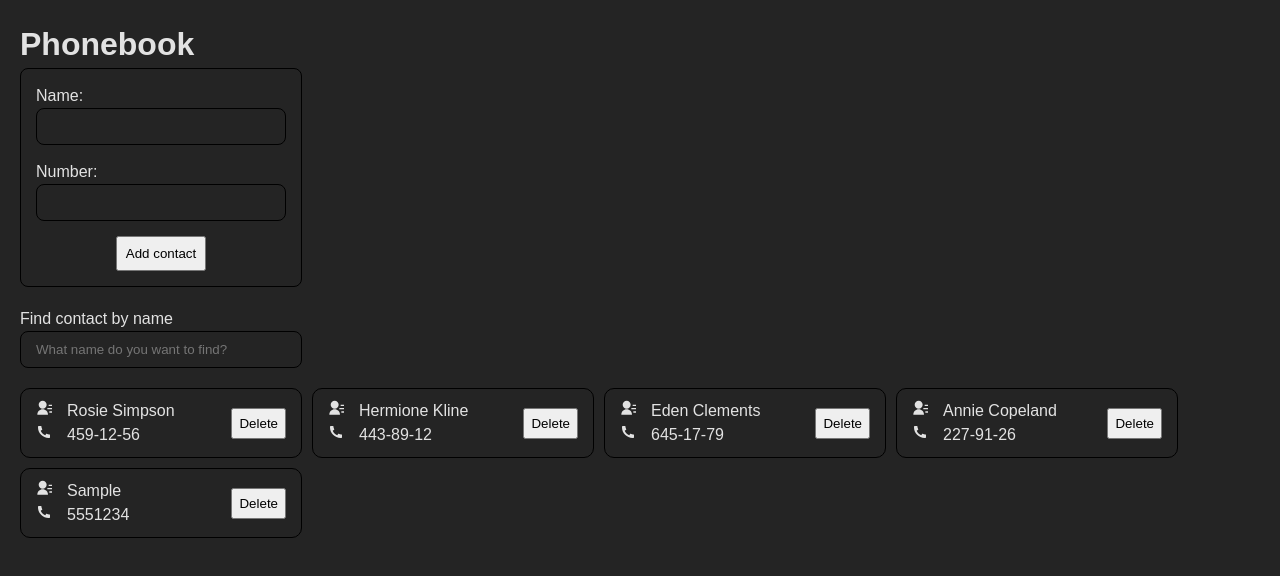
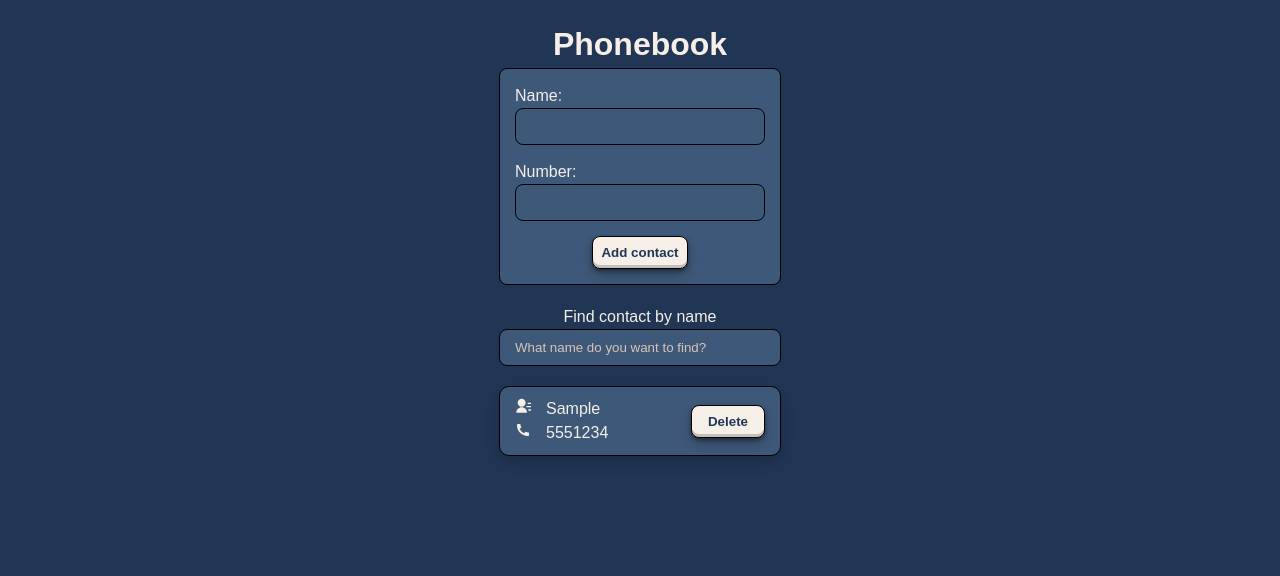
Before and after one commit to Dmytro-Tr/goit-react-hw-08, a React (Vite) app: page / in a window 1280 px wide. Both pictures are taken after typing "Sample", "5551234" into the empty fields and a click on the button "Add contact". Shown: the top 576 px of the page. Built offline with nearby package versions, Linux system fonts and the light colour scheme.

Commit message:
styles, delete items

```diff
--- a/src/components/Contact/contact.module.css
+++ b/src/components/Contact/contact.module.css
@@ -6,6 +6,13 @@
   border: 1px solid #000;
   border-radius: 10px;
   padding: 10px 15px;
+  background-color: #3E5879;
+  box-shadow: 0 5px 15px 0 rgba(0, 0, 0, 0.2);
+  transition: box-shadow 200ms ease-in;
+}
+
+.item:hover {
+  box-shadow: 0 5px 15px 0 #3E5879;
 }
 
 .text {
@@ -16,6 +23,18 @@
 
 .button {
   display: block;
-  padding: 6px;
+  padding: 8px 16px;
   margin: 0;
+  background-color: #F5EFE7;
+  color: #213555;
+  font-weight: 600;
+  border: 1px solid #000;
+  border-radius: 8px;
+  box-shadow: rgba(0, 0, 0, 0.4) 0px 2px 4px, rgba(0, 0, 0, 0.3) 0px 7px 13px -3px, rgba(0, 0, 0, 0.2) 0px -3px 0px inset;
+  transition: background-color 250ms ease-in-out;
 }
+
+.button:hover,
+.button:active {
+  background-color: #D8C4B6;
+}
--- a/src/components/ContactForm/ContactForm.jsx
+++ b/src/components/ContactForm/ContactForm.jsx
@@ -38,6 +38,7 @@ const ContactForm = () => {
   });
 
   return (
+    <div className={s.wrapper}>
       <Formik
         initialValues={initialValues}
         onSubmit={onSubmit}
@@ -78,6 +79,7 @@ const ContactForm = () => {
           </button>
         </Form>
       </Formik>
+    </div>
   );
 };
 
--- a/src/components/ContactForm/contactForm.module.css
+++ b/src/components/ContactForm/contactForm.module.css
@@ -1,3 +1,10 @@
+.wrapper {
+  display: flex;
+  flex-direction: column;
+  align-items: center;
+  justify-content: center;
+}
+
 .form {
   display: flex;
   flex-direction: column;
@@ -6,6 +13,7 @@
   margin-bottom: 20px;
   padding: 15px;
   border-radius: 8px;
+  background-color: #3E5879;
 }
 
 .input {
@@ -20,6 +28,18 @@
   padding: 8px 8px;
   display: block;
   margin: 0 auto;
+  background-color: #F5EFE7;
+  color: #213555;
+  font-weight: 600;
+  border: 1px solid #000;
+  border-radius: 8px;
+  box-shadow: rgba(0, 0, 0, 0.4) 0px 2px 4px, rgba(0, 0, 0, 0.3) 0px 7px 13px -3px, rgba(0, 0, 0, 0.2) 0px -3px 0px inset;
+  transition: background-color 250ms ease-in-out;
+}
+
+.button:hover,
+.button:active {
+  background-color: #D8C4B6;
 }
 
 .error {
--- a/src/components/ContactList/contactList.module.css
+++ b/src/components/ContactList/contactList.module.css
@@ -2,4 +2,6 @@
   display: flex;
   gap: 10px;
   flex-wrap: wrap;
+  align-items: center;
+  justify-content: center;
 }
--- a/src/components/SearchBox/SearchBox.jsx
+++ b/src/components/SearchBox/SearchBox.jsx
@@ -6,7 +6,7 @@ const SearchBox = () => {
   const dispatch = useDispatch();
 
   return (
-    <div>
+    <div className={s.box}>
       <p>Find contact by name</p>
       <input
         type="text"
--- a/src/components/SearchBox/searchbox.module.css
+++ b/src/components/SearchBox/searchbox.module.css
@@ -1,8 +1,19 @@
+.box {
+  display: flex;
+  flex-direction: column;
+  align-items: center;
+  justify-content: center;
+}
+
 .input {
   width: 250px;
   padding: 10px 15px;
   border-radius: 8px;
-  background-color: inherit;
+  background-color: #3E5879;
   border: 1px solid #000;
   margin-bottom: 20px;
 }
+
+.input::placeholder {
+  color: #D8C4B6;
+}
--- a/src/index.css
+++ b/src/index.css
@@ -5,7 +5,7 @@
 
   color-scheme: light dark;
   color: rgba(255, 255, 255, 0.87);
-  background-color: #242424;
+  background-color: #213555;
 
   font-synthesis: none;
   text-rendering: optimizeLegibility;
@@ -19,6 +19,7 @@ body {
   padding: 20px;
   max-width: 1280px;
   margin: 0 auto;
+  color: #F5EFE7;
 }
 
 h1,
@@ -29,6 +30,7 @@ h5,
 h6,
 p {
   margin: 0;
+  text-align: center;
 }
 
 ul,
--- a/src/redux/contactsSlice.js
+++ b/src/redux/contactsSlice.js
@@ -8,10 +8,10 @@ import { createSlice } from "@reduxjs/toolkit";
 
 const initialState = {
   items: [
-    { id: "id-1", name: "Rosie Simpson", number: "459-12-56" },
-    { id: "id-2", name: "Hermione Kline", number: "443-89-12" },
-    { id: "id-3", name: "Eden Clements", number: "645-17-79" },
-    { id: "id-4", name: "Annie Copeland", number: "227-91-26" },
+    // { id: "id-1", name: "Rosie Simpson", number: "459-12-56" },
+    // { id: "id-2", name: "Hermione Kline", number: "443-89-12" },
+    // { id: "id-3", name: "Eden Clements", number: "645-17-79" },
+    // { id: "id-4", name: "Annie Copeland", number: "227-91-26" },
   ],
   filters: {
     name: "",
```
Lines whose indentation alone changed are shown as unchanged.
